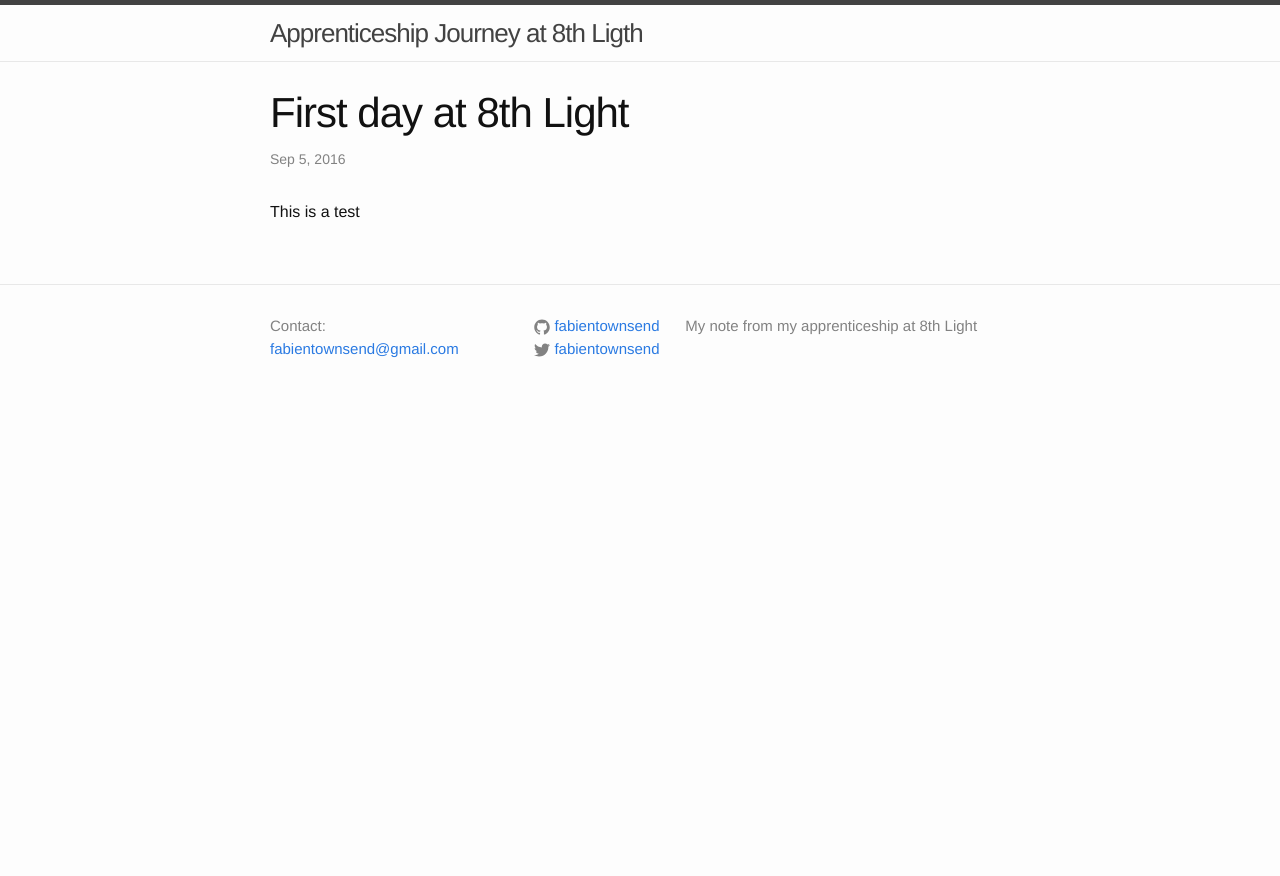
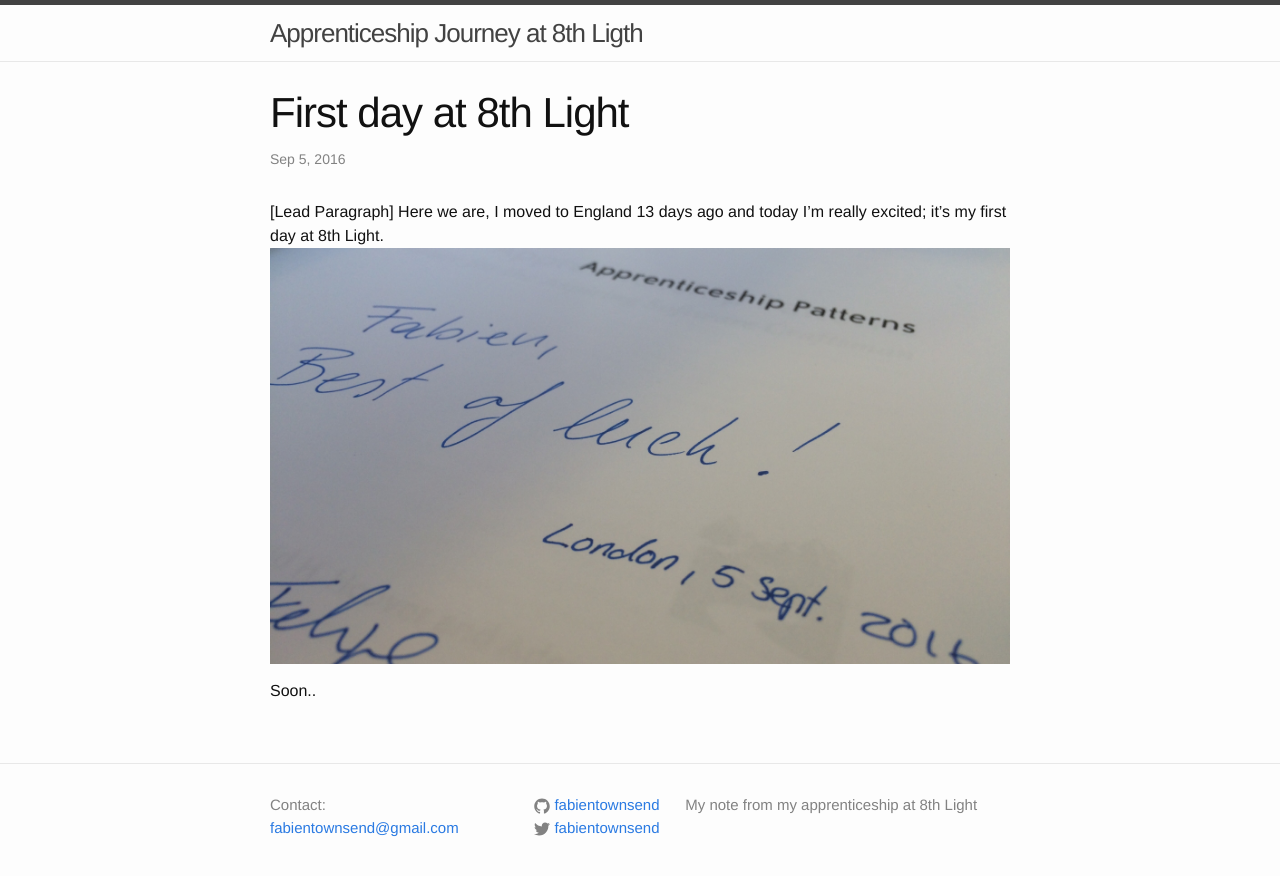
Before and after one commit to fabientownsend/fabientownsend.github.io, a Jekyll site: the page built from _posts/2016-09-05-first-day-8thligth.markdown, in a window 1280 px wide. Shown: the top 876 px of the page. Built offline with Jekyll 4.4.1, drawn with Linux system fonts in a browser that asks for light colours.

Commit message:
first post draft

```diff
--- a/_posts/2016-09-05-first-day-8thligth.markdown
+++ b/_posts/2016-09-05-first-day-8thligth.markdown
@@ -2,7 +2,11 @@
 layout: post
 title:  "First day at 8th Light"
 date:   2016-09-05 14:42:51 +0100
-categories: jekyll update
+categories: apprenticeship
 ---
 
-This is a test
+[Lead Paragraph]
+Here we are, I moved to England 13 days ago and today I'm really excited; it's my first day at 8th Light.
+![Photo of the book offered by Christoph and Felipe]({{ site.url }}/assets/first_book.jpg)
+
+Soon..
```
